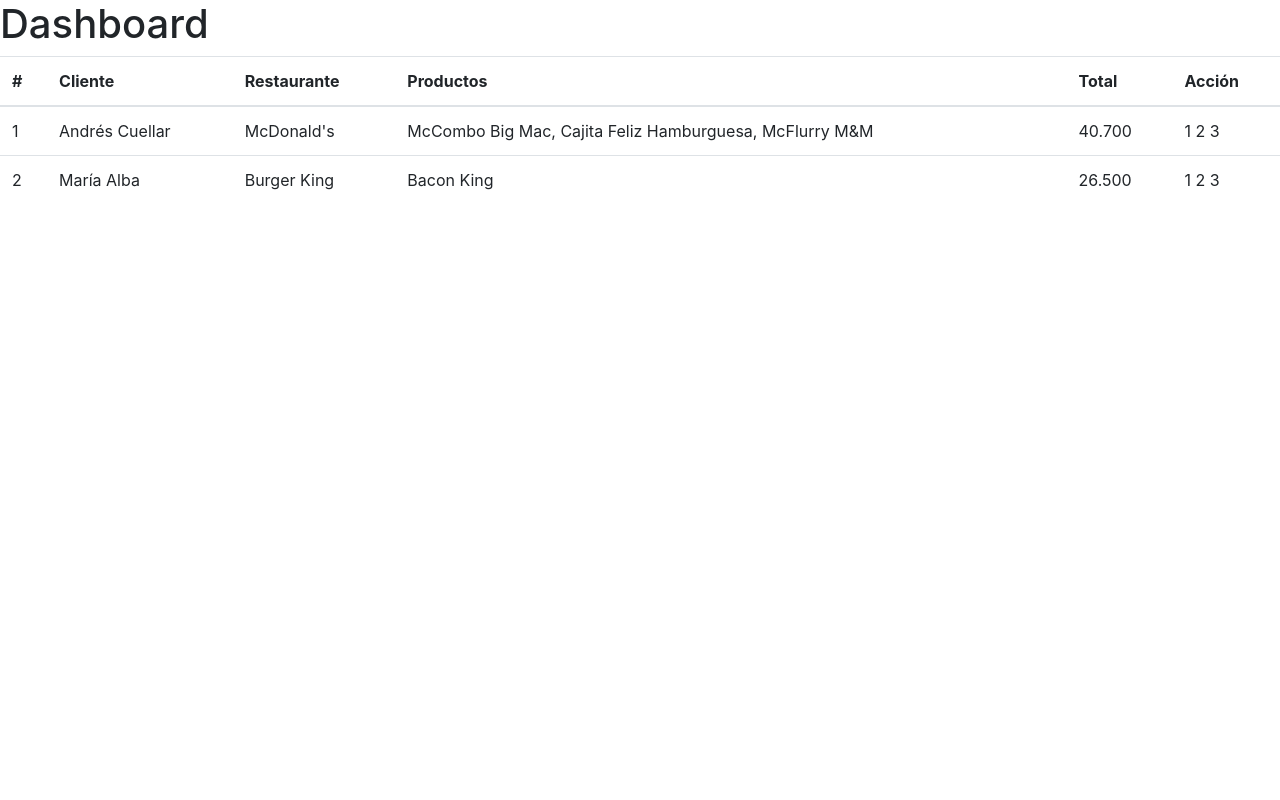
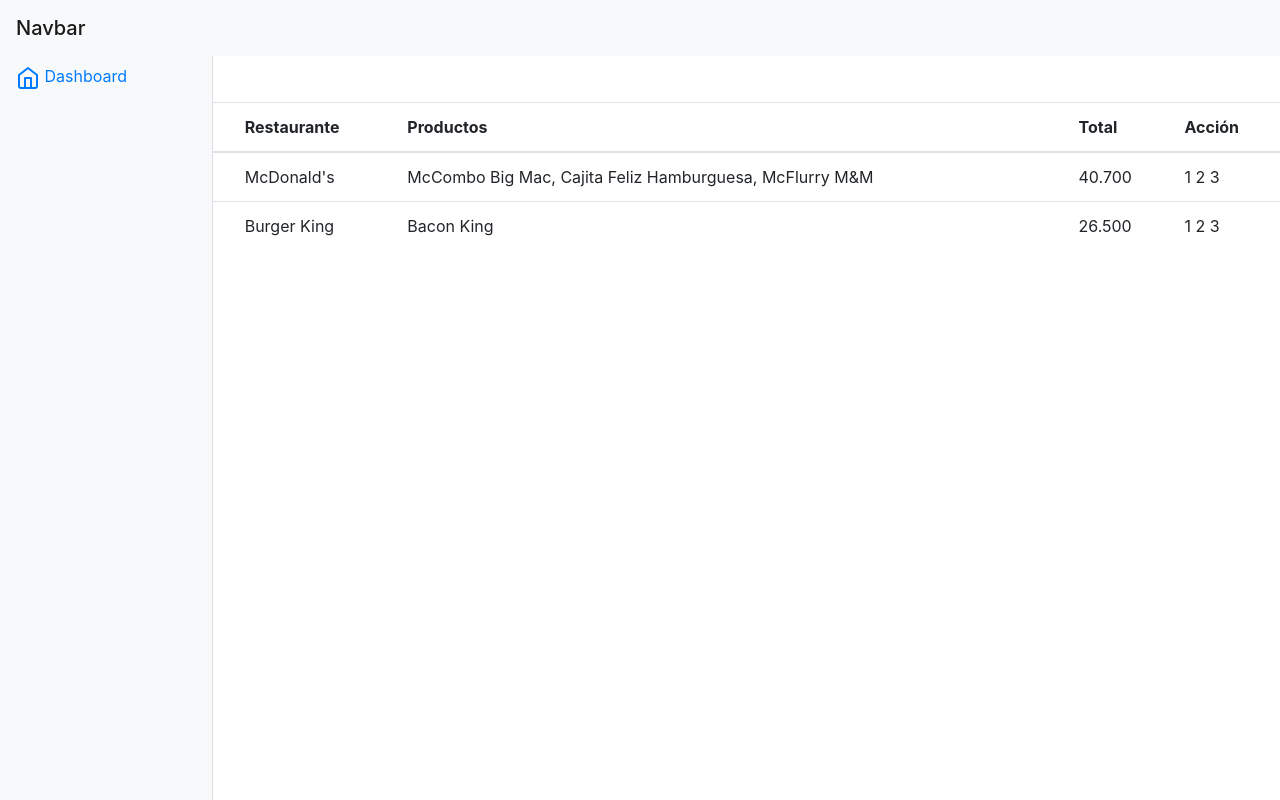
Before and after one commit to andrescuco/ueats, a Django app: page /pedidos/ in a window 1280 px wide. Run offline with Django 3.2, Linux system fonts and the light colour scheme; data comes from the database, SQL or seed files in the repository; some libraries are stand-ins or nearby versions.

Commit message:
Navbar, sidebar y feathericons

```diff
--- /dev/null
+++ b/reportes/static/reportes/estilos.css
@@ -0,0 +1,20 @@
+/* Sidebar */
+
+.sidebar {
+    position: fixed;
+    top: 0;
+    bottom: 0;
+    left: 0;
+    z-index: 100; /* Behind the navbar */
+    padding: 48px 0 0; /* Height of navbar */
+    box-shadow: inset -1px 0 0 rgba(0, 0, 0, .1);
+  }
+
+  .sidebar-sticky {
+    position: relative;
+    top: 0;
+    height: calc(100vh - 48px);
+    padding-top: .5rem;
+    overflow-x: hidden;
+    overflow-y: auto; /* Scrollable contents if viewport is shorter than content. */
+  }
--- a/reportes/templates/reportes/base.html
+++ b/reportes/templates/reportes/base.html
@@ -1,3 +1,5 @@
+{% load static %}
+
 <!doctype html>
 <html lang="en">
   <head>
@@ -6,15 +8,35 @@
     <meta name="viewport" content="width=device-width, initial-scale=1, shrink-to-fit=no">
 
     <link rel="stylesheet" href="https://stackpath.bootstrapcdn.com/bootstrap/4.3.1/css/bootstrap.min.css" integrity="sha384-ggOyR0iXCbMQv3Xipma34MD+dH/1fQ784/j6cY/iJTQUOhcWr7x9JvoRxT2MZw1T" crossorigin="anonymous">
+    <script src="https://unpkg.com/feather-icons"></script>
+    <link rel="stylesheet" href="{% static 'reportes/estilos.css' %}">
 
     <title>UEats - Gestión</title>
   </head>
   <body>
-    <h1>Dashboard</h1>
 
+    <nav class="navbar navbar-light bg-light sticky-top">
+        <span class="navbar-brand mb-0 h1">Navbar</span>
+    </nav>
+
+    <nav class="col-md-2 d-none d-md-block bg-light sidebar">
+        <div class="sidebar-sticky">
+                <ul class="nav flex-column">
+                    <li class="nav-item">
+                        <a class="nav-link active" href="#">
+                            <span data-feather="home"></span>
+                            Dashboard <span class="sr-only">(current)</span>
+                        </a>
+                    </li>
+                </ul>
+        </div>
+    </nav>
+
+    <h2>Dashboard</h2>
     {% block content %}
     {% endblock %}
 
+    <script>feather.replace()</script>
     <script src="https://code.jquery.com/jquery-3.3.1.slim.min.js" integrity="sha384-q8i/X+965DzO0rT7abK41JStQIAqVgRVzpbzo5smXKp4YfRvH+8abtTE1Pi6jizo" crossorigin="anonymous"></script>
     <script src="https://cdnjs.cloudflare.com/ajax/libs/popper.js/1.14.7/umd/popper.min.js" integrity="sha384-UO2eT0CpHqdSJQ6hJty5KVphtPhzWj9WO1clHTMGa3JDZwrnQq4sF86dIHNDz0W1" crossorigin="anonymous"></script>
     <script src="https://stackpath.bootstrapcdn.com/bootstrap/4.3.1/js/bootstrap.min.js" integrity="sha384-JjSmVgyd0p3pXB1rRibZUAYoIIy6OrQ6VrjIEaFf/nJGzIxFDsf4x0xIM+B07jRM" crossorigin="anonymous"></script>
--- a/ueats/settings.py
+++ b/ueats/settings.py
@@ -117,5 +117,10 @@ USE_TZ = True
 
 # Static files (CSS, JavaScript, Images)
 # https://docs.djangoproject.com/en/2.2/howto/static-files/
+STATICFILES_DIRS = [
+    os.path.join(BASE_DIR, "static"),
+    'reportes/static',
+]
+
 
 STATIC_URL = '/static/'
```
